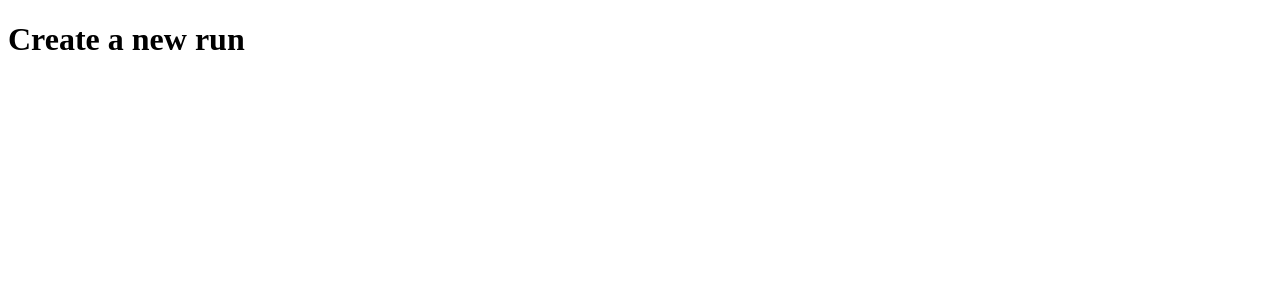
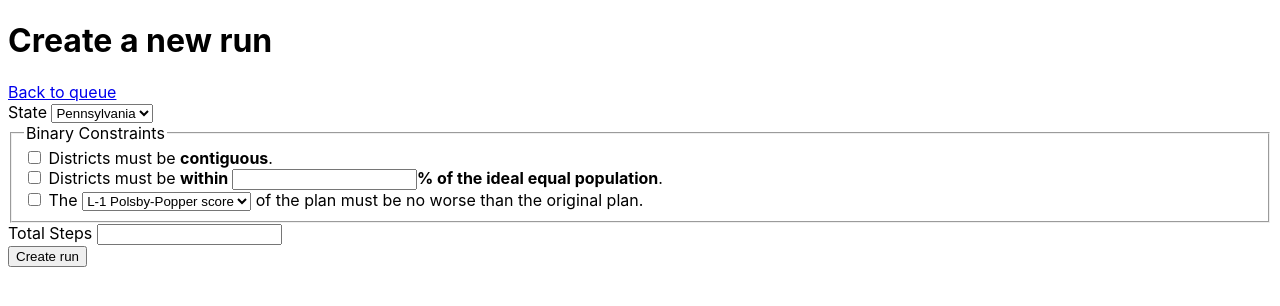
Before and after one commit to maxhully/gerrychain-queue, a Flask app: page /new in a window 1280 px wide. Shown: the top 306 px of the page. Run offline with Flask 2, Linux system fonts and the light colour scheme.

Commit message:
Work on templates

```diff
--- a/gerrychain_queue/templates/index.html
+++ b/gerrychain_queue/templates/index.html
@@ -11,8 +11,10 @@
 <body>
   <header>
     <h1>Gerrychain Queue</h1>
+    <nav>
+      <a href="{{url_for('frontend.new')}}">Create new run</a>
+    </nav>
   </header>
-  <section>
   <table>
     <thead>
       <tr>
@@ -29,7 +31,6 @@
       {% endfor %}
     </tbody>
   </table>
-  </section>
 </body>
 
 </html>
--- a/gerrychain_queue/templates/new.html
+++ b/gerrychain_queue/templates/new.html
@@ -2,15 +2,59 @@
 <html lang="en">
 
 <head>
-    <meta charset="UTF-8">
-    <meta name="viewport" content="width=device-width, initial-scale=1.0">
-    <title>Create a new run | Gerrychain Queue</title>
+  <meta charset="utf-8">
+  <meta name="viewport" content="width=device-width, initial-scale=1.0">
+  <title>Create a new run | Gerrychain Queue</title>
+  <link rel="stylesheet" href="{{ url_for('static', filename='style.css') }}">
 </head>
 
 <body>
+  <header>
     <h1>Create a new run</h1>
-    <form action="/">
-    </form>
+    <nav>
+      <a href="{{url_for('frontend.home')}}">Back to queue</a>
+    </nav>
+  </header>
+  <form action="{{url_for('runs.create_run_endpoint')}}" method="post">
+    <div>
+      <label for="state">State</label>
+      <select id="state" name="state">
+        <option value="pa">Pennsylvania</option>
+        <option value="wi">Wisconsin</option>
+      </select>
+    </div>
+    <fieldset>
+      <legend>
+        Binary Constraints
+      </legend>
+      <div>
+        <input type="checkbox" name="constraints" id="contiguous" value="contiguous">
+        <label for="contiguous">Districts must be <strong>contiguous</strong>.</label>
+      </div>
+      <div>
+        <input type="checkbox" name="constraints" id="population" value="population">
+        <label for="population">
+          Districts must be <strong>within <input type="number" name="populationTolerance" id="populationTolerance">% of
+            the ideal equal population</strong>.
+        </label>
+      </div>
+      <div>
+        <input type="checkbox" name="constraints" id="compactness" value="compactness">
+        <label for="compactness">The
+          <select name="compactnessScore" id="compactnessScore">
+            <option value="Lm1PP">L-1 Polsby-Popper score</option>
+            <option value="L1reciprocalPP">L1 Polsby-Popper score</option>
+          </select> of the plan must be no worse than the original plan.
+        </label>
+      </div>
+    </fieldset>
+    <div>
+      <label for="steps">Total Steps</label>
+      <input type="number" name="steps" id="steps" required>
+    </div>
+    <input type="submit" value="Create run">
+
+  </form>
 </body>
 
 </html>
```
Lines whose indentation alone changed are shown as unchanged.
